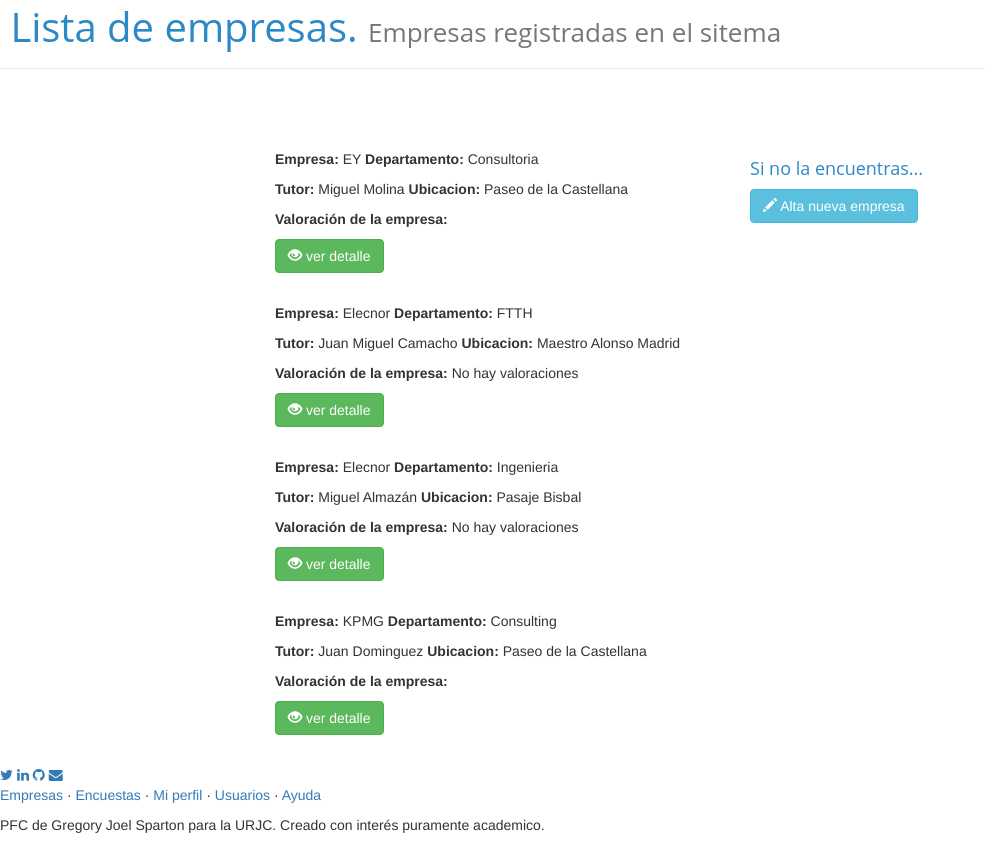
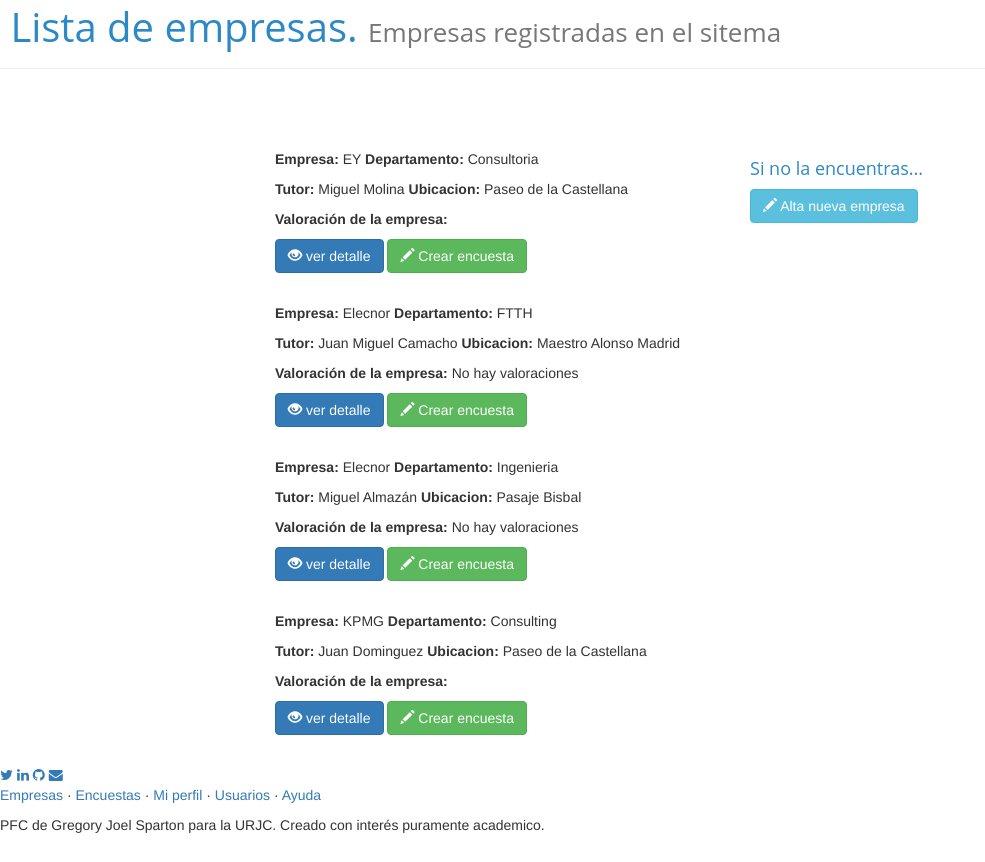
Before and after one commit to GREGOJSA/PFCJSA, a Django app: page /empresas/ in a window 1280 px wide. Shown: the part 85-947 px from the top of the page, without its empty margins (0-985 px from the left). Run offline with Django 3.2, Linux system fonts and the light colour scheme; a user stored in the database is signed in; data comes from the database, SQL or seed files in the repository; both versions use the stored data as it was after the commit; some libraries are stand-ins or nearby versions.

Commit message:
Añadidos botones

```diff
--- a/sopa/templates/sopa/lista_empresas.html
+++ b/sopa/templates/sopa/lista_empresas.html
@@ -17,8 +17,10 @@
       {%if empresa.valoracion != 0%} <span class="rating-static rating-{{empresa.valoracion}}0"></span></p>
       {%else%} No hay valoraciones</p>
       {%endif%}
-    <p><a href= '/empresas/{{empresa.pk}}' class="btn btn-success" role="button">
-      <span class="glyphicon glyphicon-eye-open" aria-hidden="true"></span>    ver detalle</a></span></p>
+    <p><a href= '/empresas/{{empresa.pk}}' class="btn btn-primary" role="button">
+      <span class="glyphicon glyphicon-eye-open" aria-hidden="true"></span>    ver detalle</a></span>
+      <a href= "/encuesta/nueva/{{empresa.nombre_empresa}}/{{empresa.departamento}}/{{empresa.tutor}}"  class="btn btn-success" role="button">
+        <span class="glyphicon glyphicon-pencil" aria-hidden="true"></span>    Crear encuesta</a></span></p>
     <br>
   {% endfor %}
   </div>
```
Also changed, not shown: db.sqlite3.
